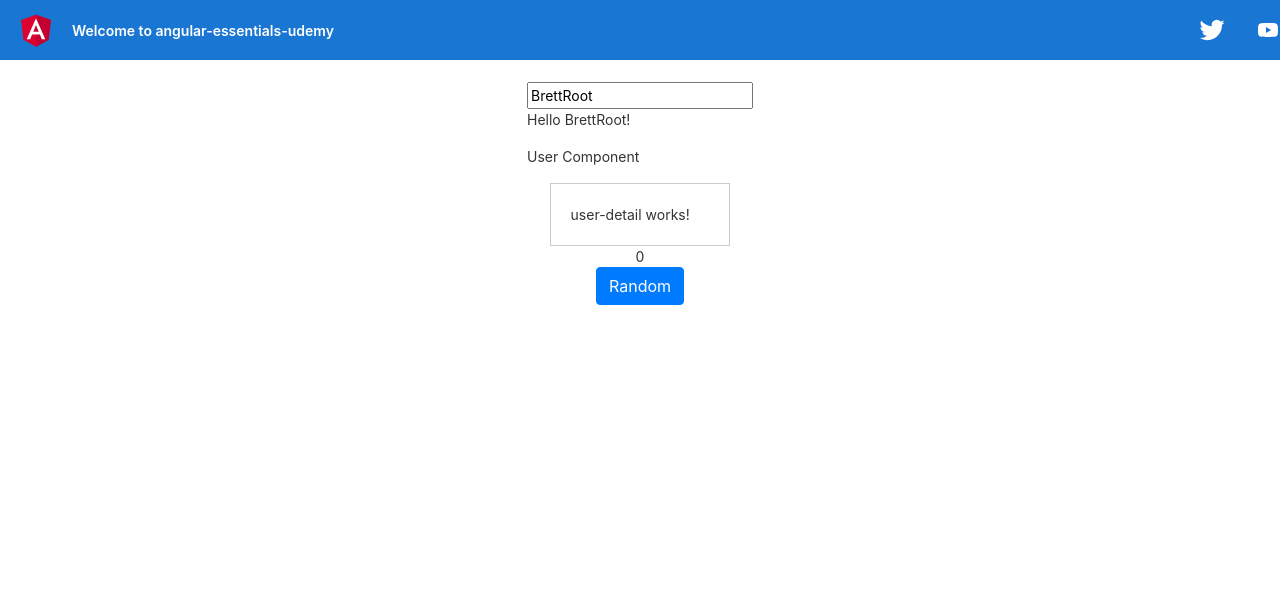
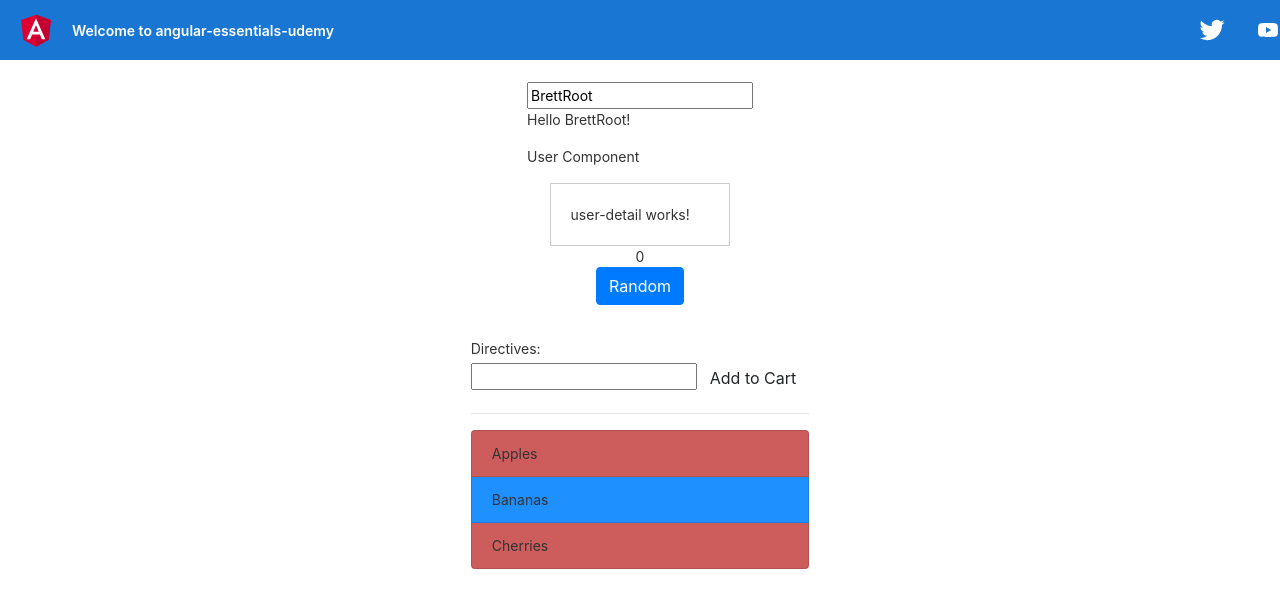
Before and after one commit to BrettBedarf/learning-angular, an Angular app: page / in a window 1280 px wide. Shown: the top 608 px of the page. Built offline with nearby package versions, Linux system fonts and the light colour scheme.

Commit message:
ngStyle to conditionally color rows

```diff
--- a/src/app/app.component.html
+++ b/src/app/app.component.html
@@ -363,12 +363,17 @@
   <app-user [name]="rootName" (nameChanged)="onNameChanged($event)">{{
     title
   }}</app-user>
-  <!-- <app-cart
-    [items]="rootItems"
-    (cartChanged)="onCartChanged($event)"
-  ></app-cart> -->
+
   <span>{{ number }}</span>
   <button (click)="onIncreaseClick()" class="btn btn-primary">Random</button>
+  <hr />
+  <div class="directives">
+    <p>Directives:</p>
+    <app-cart
+      [items]="rootItems"
+      (cartChanged)="onCartChanged($event)"
+    ></app-cart>
+  </div>
 </div>
 
 <!-- * * * * * * * * * * * * * * * * * * * * * * * * * * * * * * * -->
--- a/src/app/cart/cart.component.html
+++ b/src/app/cart/cart.component.html
@@ -1,2 +1,23 @@
 <input [(ngModel)]="addItemInput" type="text" />
-<button (click)="onAddToCart()">Add to Cart</button>
+<button
+  class="btn"
+  [ngClass]="{
+    'btn-primary': addItemInput !== '',
+    'btn-default': addItemInput === ''
+  }"
+  (click)="onAddToCart()"
+>
+  Add to Cart
+</button>
+
+<hr />
+
+<ul class="list-group">
+  <li
+    class="list-group-item"
+    *ngFor="let item of items; let i = index"
+    [ngStyle]="{ backgroundColor: i % 2 === 0 ? 'IndianRed' : 'DodgerBlue' }"
+  >
+    {{ item }}
+  </li>
+</ul>
```
